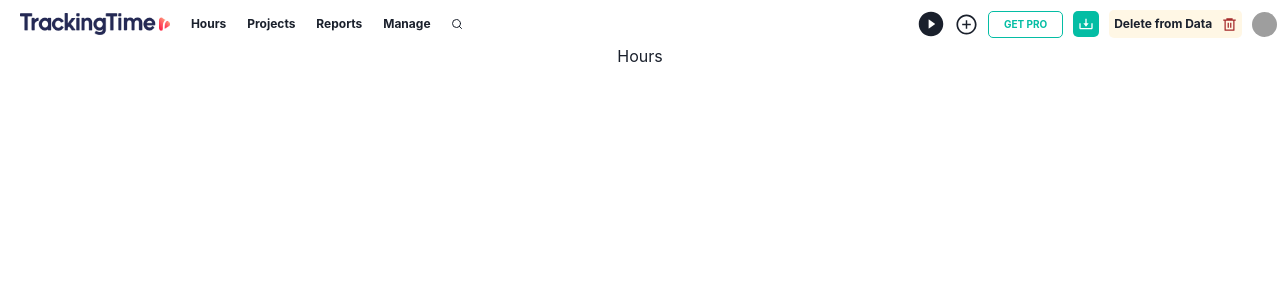
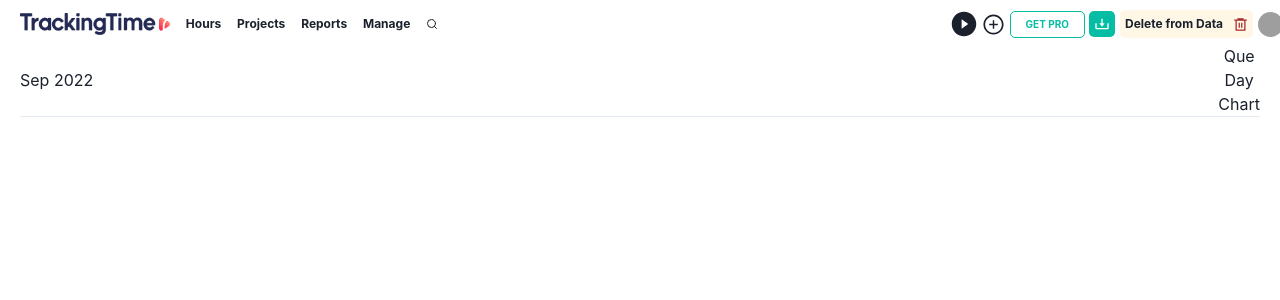
Before and after one commit to JYOTIPM1999/Tracking_Time-Clone, a React (Create React App) app in the folder expert-hand-9078/: page / in a window 1280 px wide. Shown: the top 300 px of the page. Built offline with nearby package versions, Linux system fonts and the light colour scheme; grey boxes are pictures that could not be loaded.

Commit message:
Navbar Complete

```diff
--- a/expert-hand-9078/src/Components/AppNavbar.jsx
+++ b/expert-hand-9078/src/Components/AppNavbar.jsx
@@ -19,10 +19,13 @@ function AppNavbar() {
           Reports
           <ul className={styles.reportDrop}>
             <li>Timesheets</li>
+            <hr />
             <li>Dashboard</li>
             <li>Project reports</li>
             <li>User Rrorts</li>
+            <hr />
             <li>Pace</li>
+            <hr />
             <li>Shared reports</li>
           </ul>
         </div>
@@ -31,8 +34,10 @@ function AppNavbar() {
           <ul className={styles.reportDrop}>
             <li>Team</li>
             <li>Work schedules</li>
+            <hr />
             <li>Clients</li>
             <li>Custome fields</li>
+            <hr />
             <li>Tracking policies</li>
             <li>Add-ons</li>
           </ul>
--- a/expert-hand-9078/src/Components/AppNavbar.module.css
+++ b/expert-hand-9078/src/Components/AppNavbar.module.css
@@ -16,7 +16,7 @@
   align-items: center;
   font-size: 12px;
   font-weight: bold;
-  width: 35%;
+  width: 33%;
 }
 .mainDiv1 > div > ul {
   display: none;
@@ -40,6 +40,7 @@
   box-shadow: rgba(0, 0, 0, 0.35) 0px 5px 15px;
   cursor: pointer;
   list-style: none;
+  line-height: 30px;
 }
 
 .mainDiv1 > Link {
@@ -56,7 +57,7 @@
   display: flex;
   align-items: center;
   justify-content: space-evenly;
-  width: 30%;
+  width: 27%;
 }
 
 .getPro {
--- a/expert-hand-9078/src/Routes/AllRoutes.jsx
+++ b/expert-hand-9078/src/Routes/AllRoutes.jsx
@@ -1,6 +1,6 @@
 import React from "react";
 import { Routes, Route } from "react-router-dom";
-import Hours from "./Hours";
+import Hours from "./HoursPage";
 import Projects from "./Projects";
 
 function AllRoutes() {
--- a/expert-hand-9078/src/Routes/Hours.jsx
+++ /dev/null
@@ -1,9 +0,0 @@
-import React from 'react'
-
-function Hours() {
-  return (
-    <div>Hours</div>
-  )
-}
-
-export default Hours
--- /dev/null
+++ b/expert-hand-9078/src/Routes/HoursPage.jsx
@@ -0,0 +1,20 @@
+import React from "react";
+import styles from "./HoursPage.module.css";
+function HoursPage() {
+  return (
+    <div>
+      <div className={styles.timeBar}>
+        <button>Sep 2022</button>
+        <div>
+          <p>Que</p>
+          <button>Day</button>
+          <div>Chart</div>
+        </div>
+      </div>
+
+      <hr />
+    </div>
+  );
+}
+
+export default HoursPage;
--- /dev/null
+++ b/expert-hand-9078/src/Routes/HoursPage.module.css
@@ -0,0 +1,4 @@
+.timeBar {
+  display: flex;
+  justify-content: space-between;
+}
```
